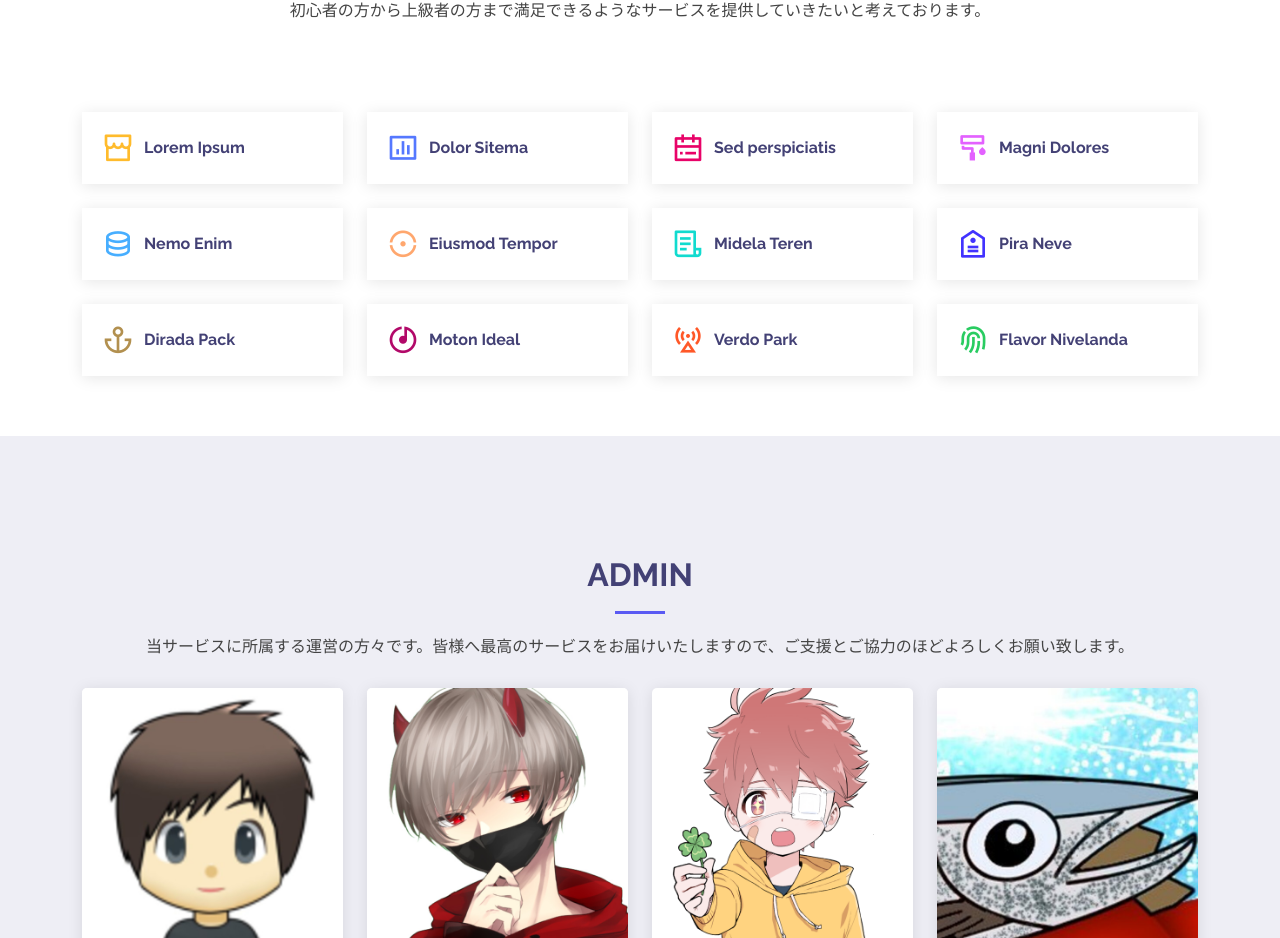
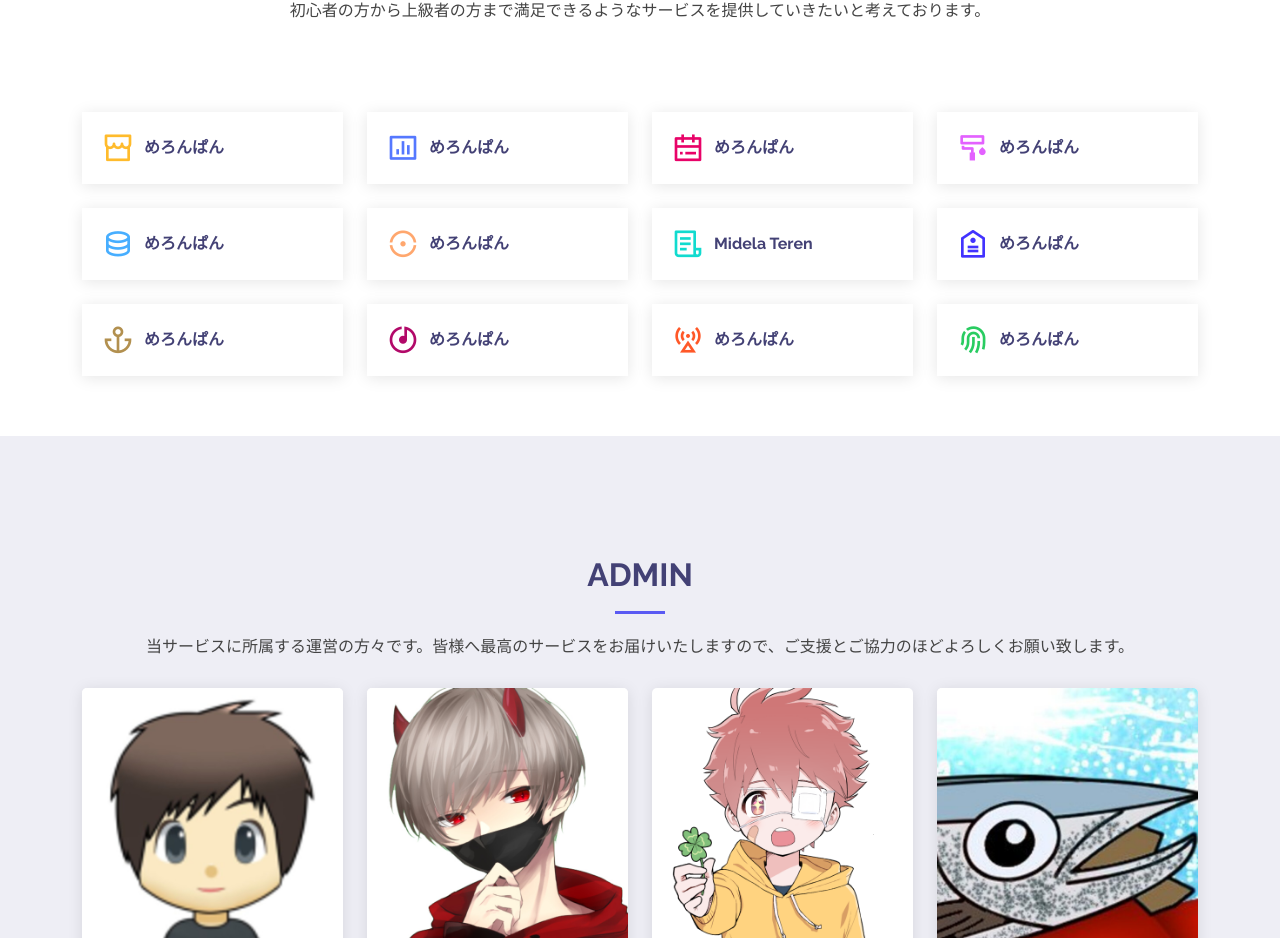
Before and after one commit to HochsteLab/HochsteWeb, a Vue app: page / in a window 1280 px wide. Shown: the part 1877-2815 px from the top of the page. Built offline with nearby package versions, Linux system fonts and the light colour scheme.

Commit message:
[Change] タイトル

```diff
--- a/src/views/HomeView.vue
+++ b/src/views/HomeView.vue
@@ -158,37 +158,37 @@ import FAQItem from "@/components/faq/FAQItem.vue";
           <div class="col-lg-3 col-md-4">
             <div class="icon-box">
               <i class="ri-store-line" style="color: #ffbb2c;"></i>
-              <h3><a href="">Lorem Ipsum</a></h3>
+              <h3><a href="">めろんぱん</a></h3>
             </div>
           </div>
           <div class="col-lg-3 col-md-4 mt-4 mt-md-0">
             <div class="icon-box">
               <i class="ri-bar-chart-box-line" style="color: #5578ff;"></i>
-              <h3><a href="">Dolor Sitema</a></h3>
+              <h3><a href="">めろんぱん</a></h3>
             </div>
           </div>
           <div class="col-lg-3 col-md-4 mt-4 mt-md-0">
             <div class="icon-box">
               <i class="ri-calendar-todo-line" style="color: #e80368;"></i>
-              <h3><a href="">Sed perspiciatis</a></h3>
+              <h3><a href="">めろんぱん</a></h3>
             </div>
           </div>
           <div class="col-lg-3 col-md-4 mt-4 mt-lg-0">
             <div class="icon-box">
               <i class="ri-paint-brush-line" style="color: #e361ff;"></i>
-              <h3><a href="">Magni Dolores</a></h3>
+              <h3><a href="">めろんぱん</a></h3>
             </div>
           </div>
           <div class="col-lg-3 col-md-4 mt-4">
             <div class="icon-box">
               <i class="ri-database-2-line" style="color: #47aeff;"></i>
-              <h3><a href="">Nemo Enim</a></h3>
+              <h3><a href="">めろんぱん</a></h3>
             </div>
           </div>
           <div class="col-lg-3 col-md-4 mt-4">
             <div class="icon-box">
               <i class="ri-gradienter-line" style="color: #ffa76e;"></i>
-              <h3><a href="">Eiusmod Tempor</a></h3>
+              <h3><a href="">めろんぱん</a></h3>
             </div>
           </div>
           <div class="col-lg-3 col-md-4 mt-4">
@@ -200,31 +200,31 @@ import FAQItem from "@/components/faq/FAQItem.vue";
           <div class="col-lg-3 col-md-4 mt-4">
             <div class="icon-box">
               <i class="ri-price-tag-2-line" style="color: #4233ff;"></i>
-              <h3><a href="">Pira Neve</a></h3>
+              <h3><a href="">めろんぱん</a></h3>
             </div>
           </div>
           <div class="col-lg-3 col-md-4 mt-4">
             <div class="icon-box">
               <i class="ri-anchor-line" style="color: #b2904f;"></i>
-              <h3><a href="">Dirada Pack</a></h3>
+              <h3><a href="">めろんぱん</a></h3>
             </div>
           </div>
           <div class="col-lg-3 col-md-4 mt-4">
             <div class="icon-box">
               <i class="ri-disc-line" style="color: #b20969;"></i>
-              <h3><a href="">Moton Ideal</a></h3>
+              <h3><a href="">めろんぱん</a></h3>
             </div>
           </div>
           <div class="col-lg-3 col-md-4 mt-4">
             <div class="icon-box">
               <i class="ri-base-station-line" style="color: #ff5828;"></i>
-              <h3><a href="">Verdo Park</a></h3>
+              <h3><a href="">めろんぱん</a></h3>
             </div>
           </div>
           <div class="col-lg-3 col-md-4 mt-4">
             <div class="icon-box">
               <i class="ri-fingerprint-line" style="color: #29cc61;"></i>
-              <h3><a href="">Flavor Nivelanda</a></h3>
+              <h3><a href="">めろんぱん</a></h3>
             </div>
           </div>
         </div>
```
